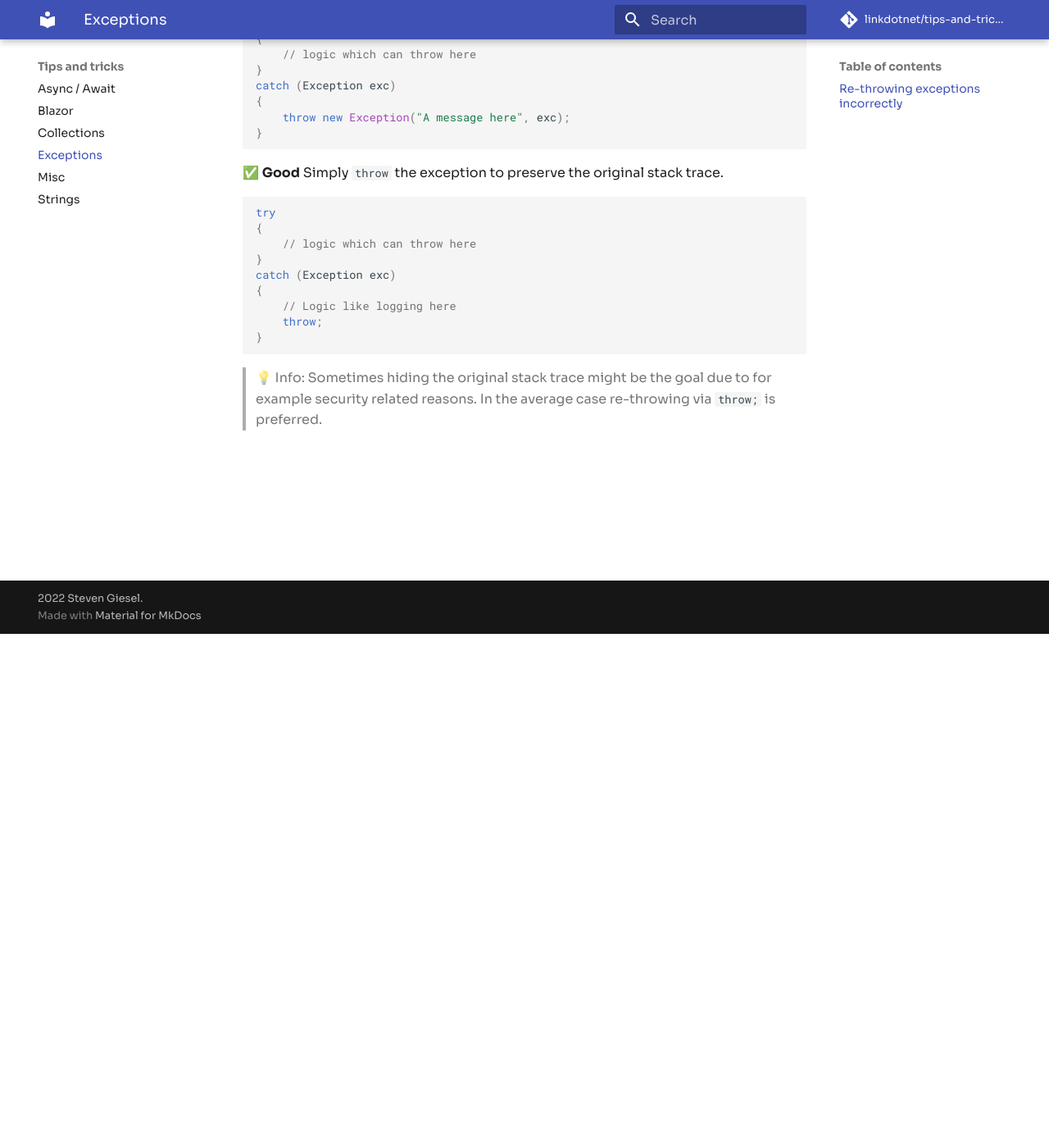
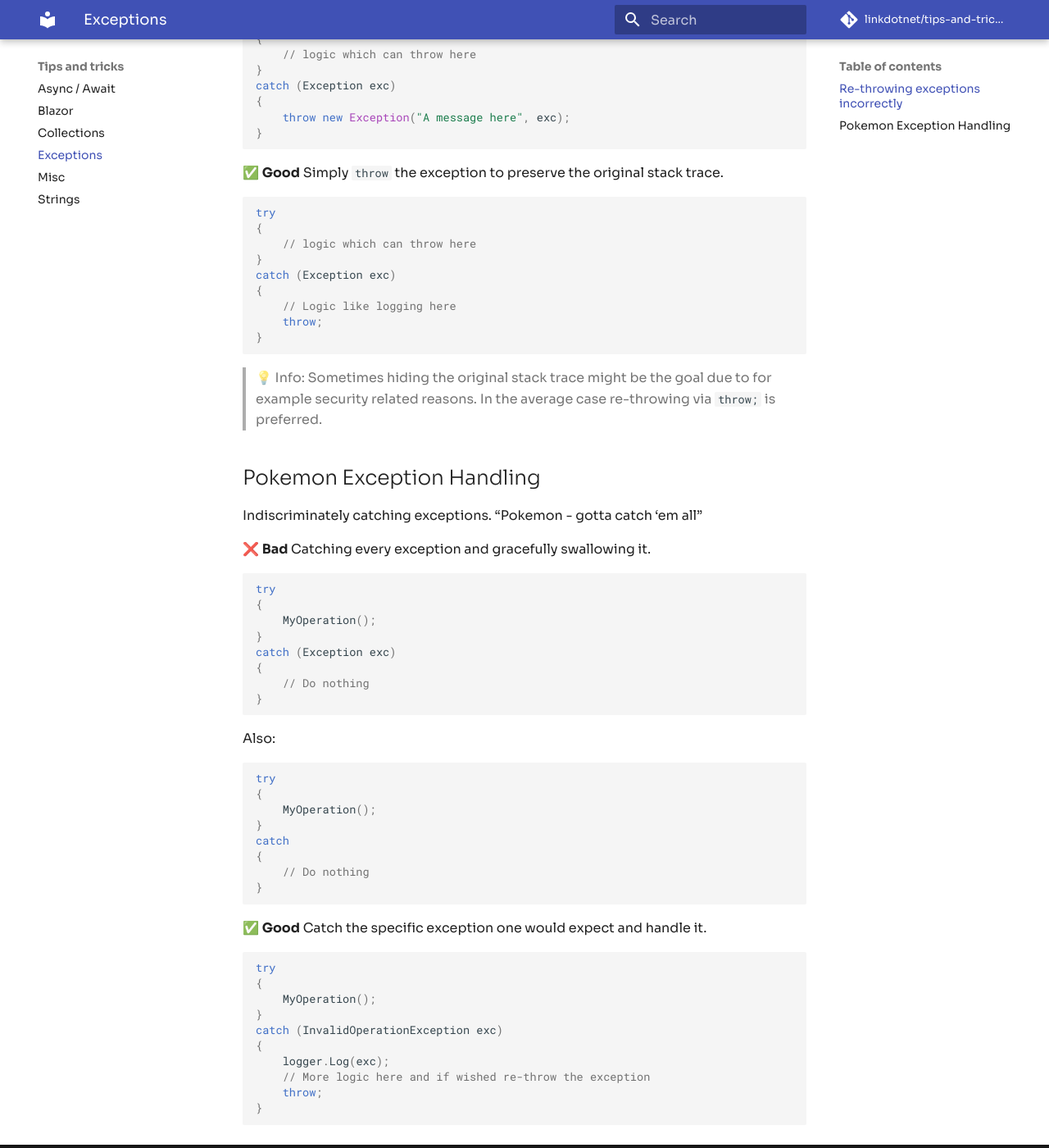
Before and after one commit to linkdotnet/tips-and-tricks, an MkDocs documentation site: the page built from docs/exceptions.md, in a window 1280 px wide and 1400 px high, scrolled down 627 px. Shown: the whole window at 82% size. Built offline with MkDocs 1.6.1 and Material for MkDocs 9.7.7, drawn with Linux system fonts in a browser that asks for light colours; comment, search, counter and statistics services are not loaded.

Commit message:
Pokemon exception handling

````diff
--- a/docs/exceptions.md
+++ b/docs/exceptions.md
@@ -42,3 +42,44 @@ catch (Exception exc)
 ```
 
 > 💡 Info: Sometimes hiding the original stack trace might be the goal due to for example security related reasons. In the average case re-throwing via `throw;` is preferred.
+
+## Pokemon Exception Handling
+Indiscriminately catching exceptions. "Pokemon - gotta catch 'em all"
+
+❌ **Bad** Catching every exception and gracefully swallowing it.
+```csharp
+try
+{
+    MyOperation();
+}
+catch (Exception exc)
+{
+    // Do nothing
+}
+```
+
+Also:
+```csharp
+try
+{
+    MyOperation();
+}
+catch
+{
+    // Do nothing
+}
+```
+
+✅ **Good** Catch the specific exception one would expect and handle it.
+```csharp
+try
+{
+    MyOperation();
+}
+catch (InvalidOperationException exc)
+{
+    logger.Log(exc);
+    // More logic here and if wished re-throw the exception
+    throw;
+}
+```
````
